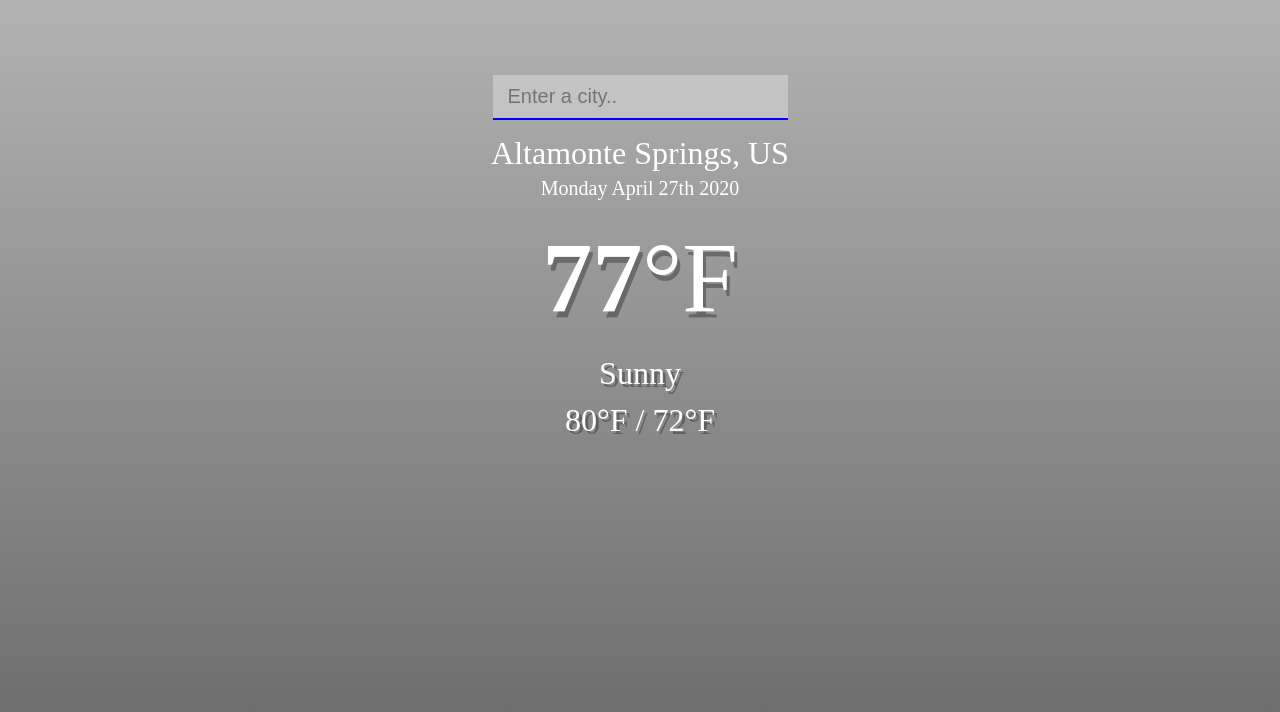
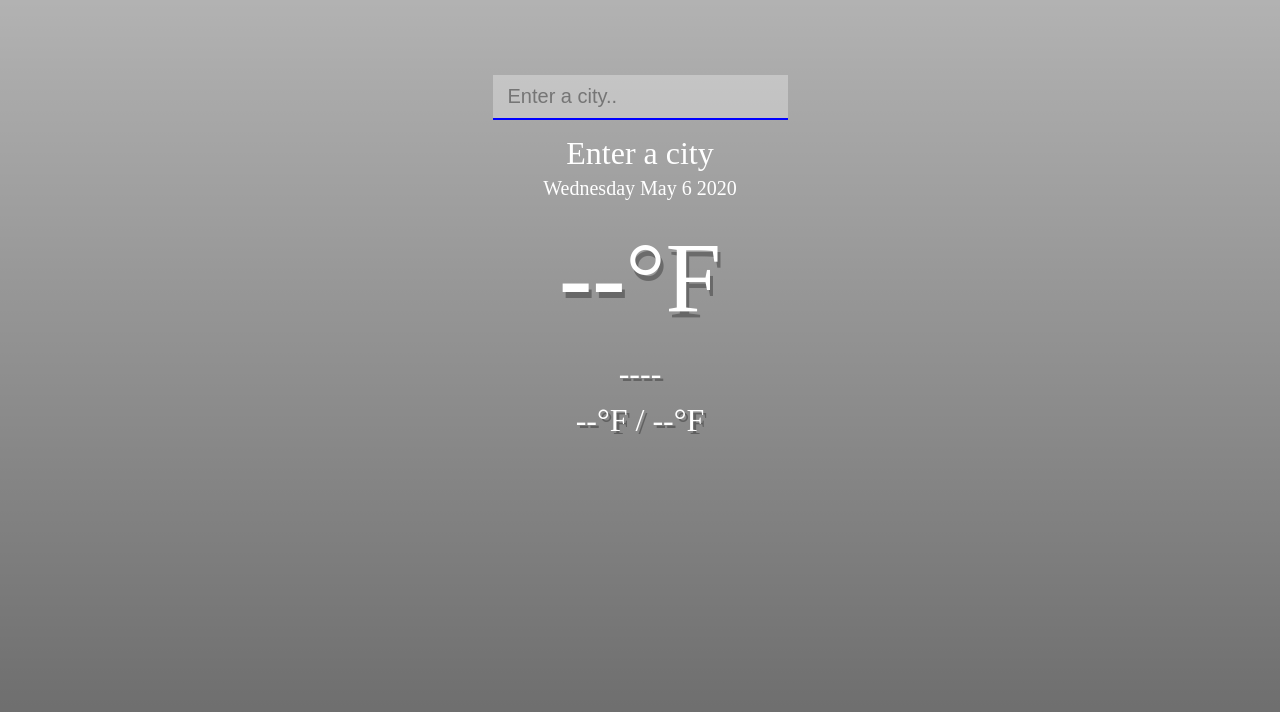
Before and after one commit to JD2321/js-weather-app, a plain HTML site: page index.html in a window 1280 px wide. Drawn offline with Linux system fonts and the light colour scheme.

Commit message:
JS additions. mostly complete

```diff
--- a/assets/js/app.js
+++ b/assets/js/app.js
@@ -2,6 +2,10 @@ const api = {
     key: "bce30d2d548f76cdea1803e470cdefb1",
     baseurl: "http://api.openweathermap.org/data/2.5/"
 }
+
+let now = new Date();
+let date = document.querySelector(".location .date");
+date.innerText = dateFormatter(now);
 
 const searchBar = document.querySelector(".search-bar");
 searchBar.addEventListener("keypress", setQuery);
@@ -22,16 +26,68 @@ function getResults(query) {
 
 function displayResults(weather) {
     console.log(weather);
+    //location results
     let city = document.querySelector(".location .city");
     city.innerText = `${weather.name}, ${weather.sys.country}`;
 
-    //use date formatter instead of creating function
+   //date
     let now = new Date();
-    date = document.querySelector(".location .date");
-    date.innerText = dateBuilder(now);
+    let date = document.querySelector(".location .date");
+    date.innerText = dateFormatter(now);
+
+    //temp
+    let currentTemp = document.querySelector(".current .temp");
+    let fixedNumber = Math.round(weather.main.temp)
+    currentTemp.innerHTML = `${fixedNumber}` + "<span>°F</span>";
+
+    //weather type
+    let weatherType = document.querySelector(".current .weather-type");
+    weatherType.innerText = weather.weather[0].description;
+
+    //high - low
+    let highLow = document.querySelector(".current .high-low");
+    let highVal = Math.round(weather.main.temp_max);
+    let lowVal = Math.round(weather.main.temp_min);
+    highLow.innerHTML = `${highVal} °F / ${lowVal} °F`;
 
 }
 
-function dateBuilder(d) {
+function dateFormatter(d) {
+
+    const months = {
+        0: 'January',
+        1: 'February',
+        2: 'March',
+        3: 'April',
+        4: 'May',
+        5: 'June',
+        6: 'July',
+        7: 'August',
+        8: 'September',
+        9: 'October',
+        10: 'November',
+        11: 'December'
+      };
+
+
+      const days = [
+        'Sunday',
+        'Monday',
+        'Tuesday',
+        'Wednesday',
+        'Thursday',
+        'Friday',
+        'Saturday'
+      ];
+
+
+      const year = d.getFullYear();
+      const date = d.getDate();
+      const monthName = months[d.getMonth()];
+      const dayName = days[d.getDay()];
+
+      const formattedDate = `${dayName} ${monthName} ${date} ${year}`;
+
+      return formattedDate;
 
 }
--- a/index.html
+++ b/index.html
@@ -17,14 +17,14 @@
 
         <div class="info-card">
             <div class="location">
-                <div class="city">Altamonte Springs, US</div>
+                <div class="city">Enter a city</div>
                 <div class="date">Monday April 27th 2020</div>
             </div>
 
             <div class="current">
-                <div class="temp">77<span>°F</span></div>
-                <div class="weather-type">Sunny</div>
-                <div class="high-low">80°F / 72°F</div>
+                <div class="temp">--<span>°F</span></div>
+                <div class="weather-type">----</div>
+                <div class="high-low">--°F / --°F</div>
             </div>
 
         </div>
```
